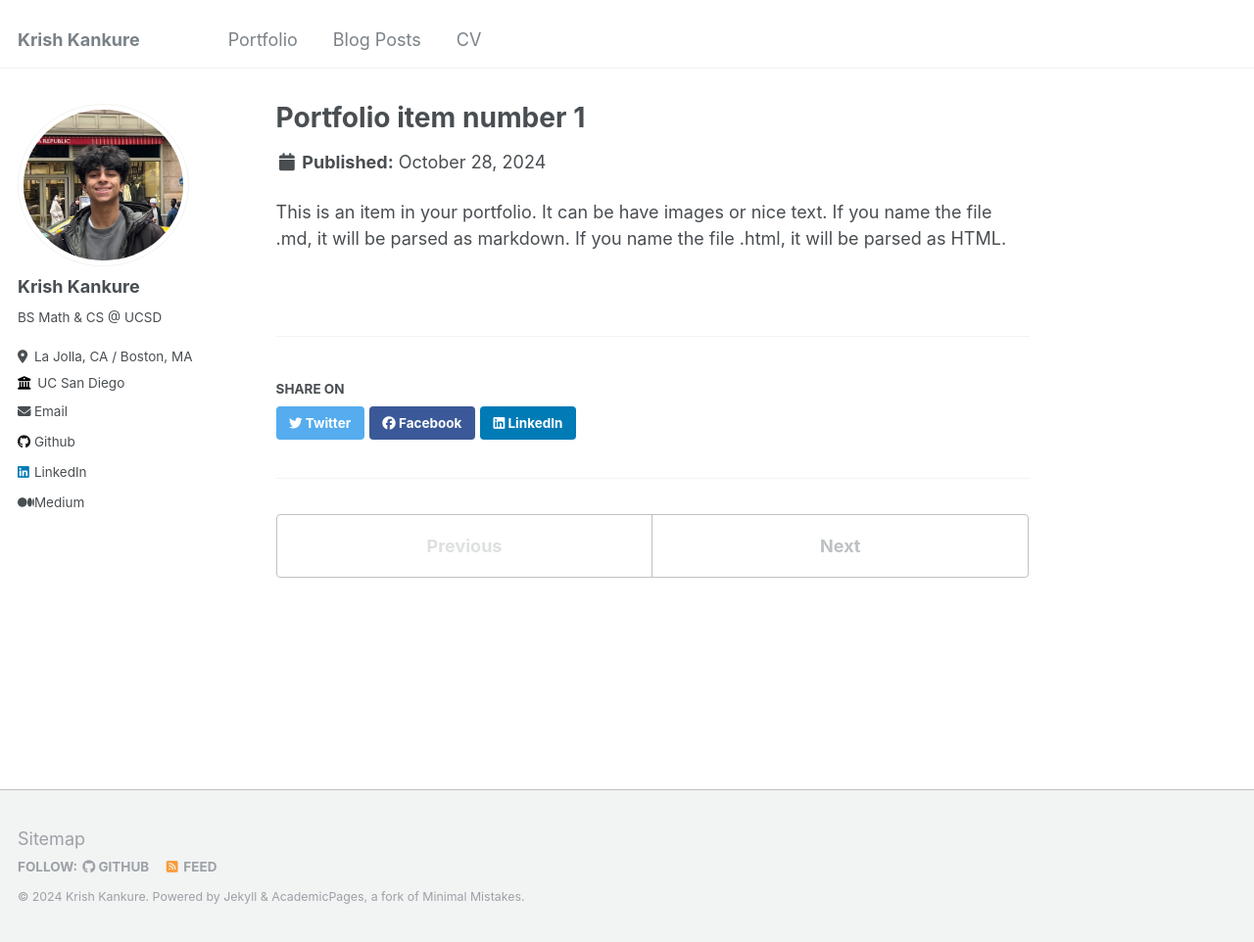
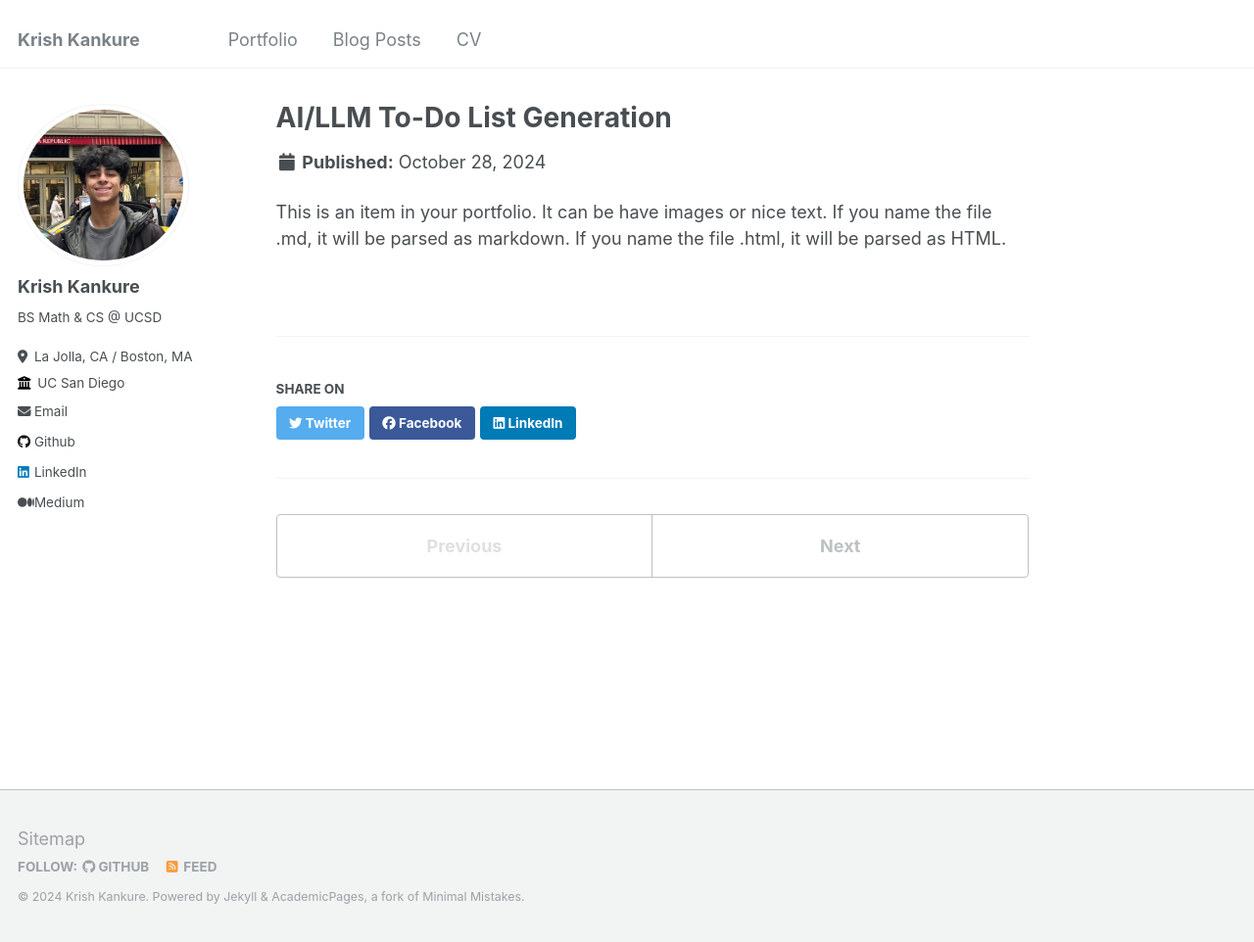
Before and after one commit to krishkankure/krishkankure.github.io, a Jekyll site: the page built from _portfolio/portfolio-1.md, in a window 1280 px wide and 962 px high. Shown: the whole window at 98% size. Built offline with Jekyll 4.4.1, drawn with Linux system fonts in a browser that asks for light colours.

Commit message:
updated pic 1 test

```diff
--- a/_portfolio/portfolio-1.md
+++ b/_portfolio/portfolio-1.md
@@ -1,6 +1,6 @@
 ---
-title: "Portfolio item number 1"
-excerpt: "Short description of portfolio item number 1<br/><img src='/images/500x300.png'>"
+title: "AI/LLM To-Do List Generation"
+excerpt: "To-do list web app with LLM-based capabilities to simplify user task entry.<br/><img src='/images/Portfolio1.png'>"
 collection: portfolio
 ---
 
```
Also changed, not shown: images/Portfolio1.png (added).
